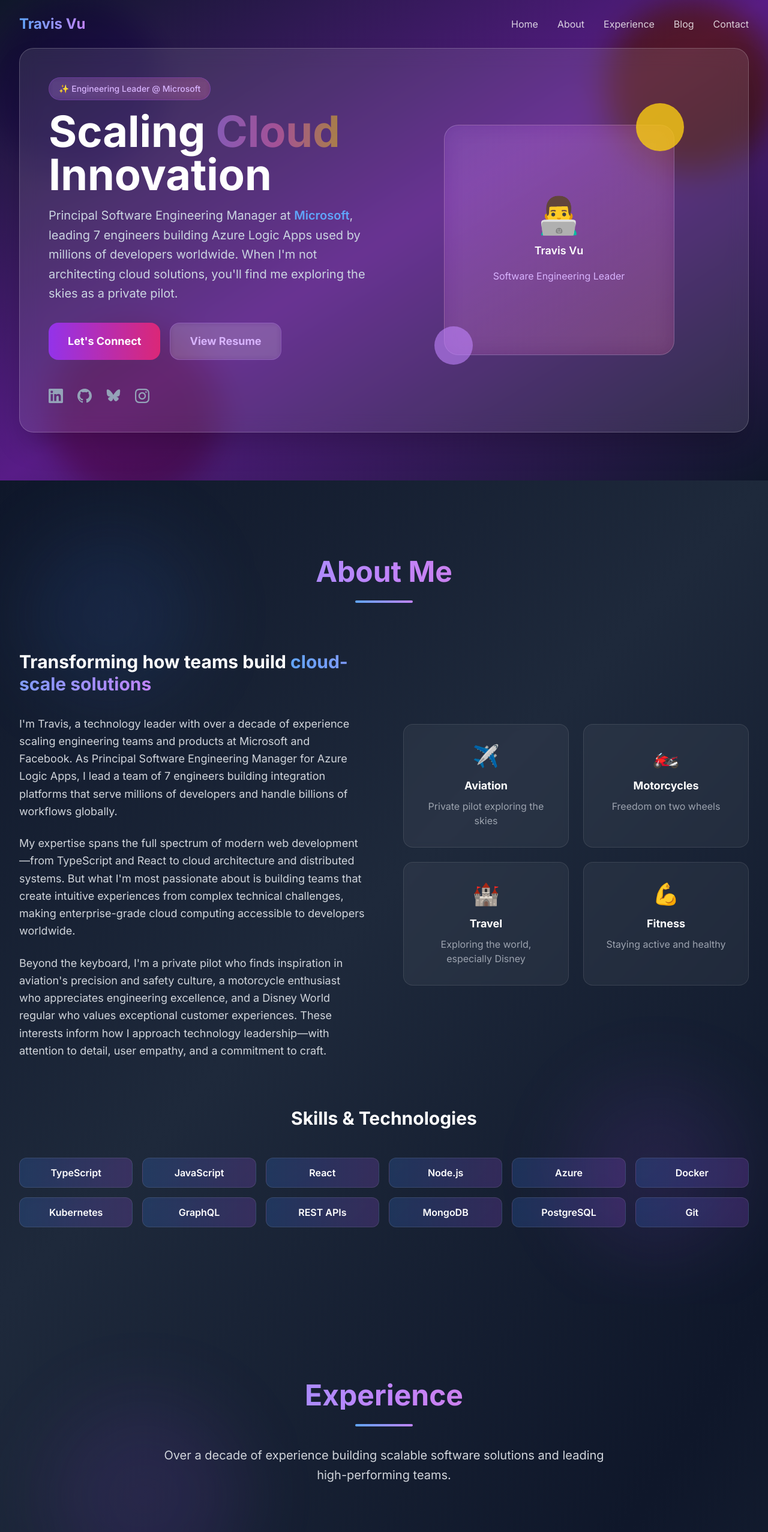
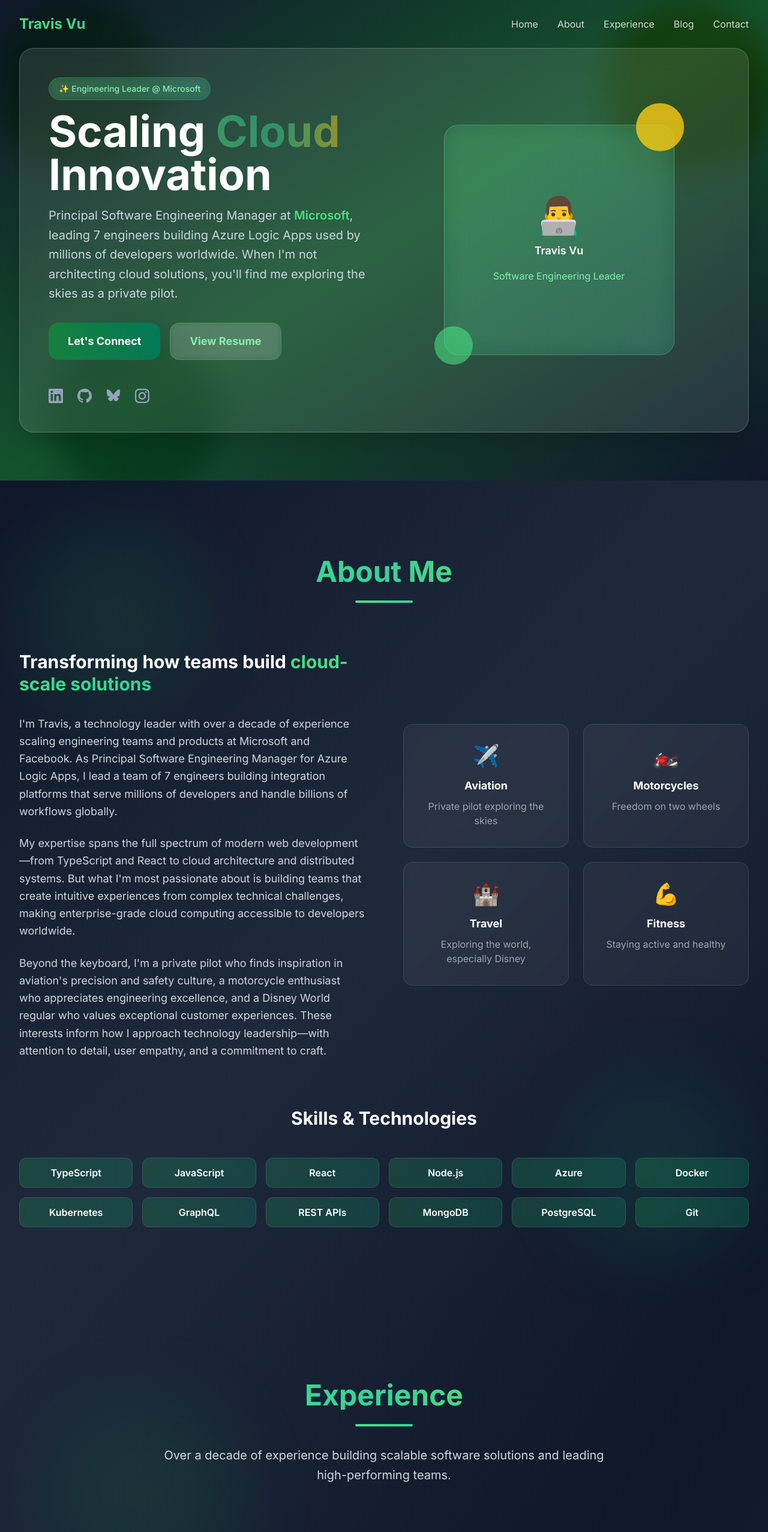
Before and after one commit to hartra344/homesite, a React (Vite) app: page / in a window 1280 px wide. Shown: the top 2554 px of the page at 60% size. Built offline with nearby package versions, Linux system fonts and the light colour scheme.

Commit message:
Refactor color scheme across components to use green and emerald gradients for a cohesive design update

```diff
--- a/src/components/About.tsx
+++ b/src/components/About.tsx
@@ -5,23 +5,23 @@
     <section id="about" className="py-32 bg-gradient-to-br from-slate-900 via-slate-800 to-slate-900 relative overflow-hidden">
       {/* Background Effects */}
       <div className="absolute inset-0">
-        <div className="absolute top-20 left-10 w-72 h-72 bg-blue-500/10 rounded-full blur-3xl"></div>
-        <div className="absolute bottom-20 right-10 w-72 h-72 bg-purple-500/10 rounded-full blur-3xl"></div>
+        <div className="absolute top-20 left-10 w-72 h-72 bg-green-500/10 rounded-full blur-3xl"></div>
+        <div className="absolute bottom-20 right-10 w-72 h-72 bg-emerald-500/10 rounded-full blur-3xl"></div>
       </div>
 
       <div className="max-w-7xl mx-auto px-4 sm:px-6 lg:px-8 relative">
         <div className="text-center mb-20">
-          <h2 className="text-5xl font-bold bg-gradient-to-r from-blue-400 via-purple-400 to-pink-400 bg-clip-text text-transparent mb-6">
+          <h2 className="text-5xl font-bold bg-gradient-to-r from-green-400 via-emerald-400 to-lime-400 bg-clip-text text-transparent mb-6">
             About Me
           </h2>
-          <div className="w-24 h-1 bg-gradient-to-r from-blue-400 to-purple-400 mx-auto rounded-full"></div>
+          <div className="w-24 h-1 bg-gradient-to-r from-green-400 to-emerald-400 mx-auto rounded-full"></div>
         </div>
 
         <div className="grid grid-cols-1 lg:grid-cols-2 gap-16 items-center mb-20">
           <div className="space-y-6">
             <h3 className="text-3xl font-bold text-white mb-8 leading-tight">
               Transforming how teams build
-              <span className="bg-gradient-to-r from-blue-400 to-purple-400 bg-clip-text text-transparent"> cloud-scale solutions</span>
+              <span className="bg-gradient-to-r from-green-400 to-emerald-400 bg-clip-text text-transparent"> cloud-scale solutions</span>
             </h3>
             <div className="space-y-6">
               <p className="text-lg text-gray-300 leading-relaxed">
@@ -78,7 +78,7 @@
             ].map((skill, index) => (
               <div
                 key={skill}
-                className="group bg-gradient-to-r from-blue-500/20 to-purple-500/20 border border-white/10 backdrop-blur-sm text-white px-6 py-3 rounded-xl text-center font-semibold hover:from-blue-500/30 hover:to-purple-500/30 transition-all duration-300 hover:scale-105 hover:border-white/20"
+                className="group bg-gradient-to-r from-green-500/20 to-emerald-500/20 border border-white/10 backdrop-blur-sm text-white px-6 py-3 rounded-xl text-center font-semibold hover:from-green-500/30 hover:to-emerald-500/30 transition-all duration-300 hover:scale-105 hover:border-white/20"
                 style={{ animationDelay: `${index * 0.1}s` }}
               >
                 {skill}
--- a/src/components/Experience.tsx
+++ b/src/components/Experience.tsx
@@ -44,16 +44,16 @@
     <section id="experience" className="py-32 bg-gradient-to-br from-slate-800 via-slate-900 to-slate-800 relative overflow-hidden">
       {/* Background Effects */}
       <div className="absolute inset-0">
-        <div className="absolute top-40 left-20 w-80 h-80 bg-purple-500/10 rounded-full blur-3xl"></div>
-        <div className="absolute bottom-40 right-20 w-80 h-80 bg-blue-500/10 rounded-full blur-3xl"></div>
+        <div className="absolute top-40 left-20 w-80 h-80 bg-green-500/10 rounded-full blur-3xl"></div>
+        <div className="absolute bottom-40 right-20 w-80 h-80 bg-emerald-500/10 rounded-full blur-3xl"></div>
       </div>
 
       <div className="max-w-7xl mx-auto px-4 sm:px-6 lg:px-8 relative">
         <div className="text-center mb-20">
-          <h2 className="text-5xl font-bold bg-gradient-to-r from-blue-400 via-purple-400 to-pink-400 bg-clip-text text-transparent mb-6">
+          <h2 className="text-5xl font-bold bg-gradient-to-r from-green-400 via-emerald-400 to-lime-400 bg-clip-text text-transparent mb-6">
             Experience
           </h2>
-          <div className="w-24 h-1 bg-gradient-to-r from-blue-400 to-purple-400 mx-auto mb-8 rounded-full"></div>
+          <div className="w-24 h-1 bg-gradient-to-r from-green-400 to-emerald-400 mx-auto mb-8 rounded-full"></div>
           <p className="text-xl text-gray-300 max-w-3xl mx-auto leading-relaxed">
             Over a decade of experience building scalable software solutions and leading high-performing teams.
           </p>
@@ -67,14 +67,14 @@
             >
               <div className="flex flex-col md:flex-row md:items-center md:justify-between mb-8">
                 <div className="space-y-2">
-                  <h3 className="text-3xl font-bold text-white group-hover:text-blue-300 transition-colors duration-300">
+                  <h3 className="text-3xl font-bold text-white group-hover:text-green-300 transition-colors duration-300">
                     {exp.role}
                   </h3>
-                  <h4 className="text-xl bg-gradient-to-r from-blue-400 to-purple-400 bg-clip-text text-transparent font-bold">
+                  <h4 className="text-xl bg-gradient-to-r from-green-400 to-emerald-400 bg-clip-text text-transparent font-bold">
                     {exp.company}
                   </h4>
                 </div>
-                <div className="bg-gradient-to-r from-blue-500/20 to-purple-500/20 text-white font-semibold px-6 py-3 rounded-xl border border-white/10 mt-4 md:mt-0">
+                <div className="bg-gradient-to-r from-green-500/20 to-emerald-500/20 text-white font-semibold px-6 py-3 rounded-xl border border-white/10 mt-4 md:mt-0">
                   {exp.period}
                 </div>
               </div>
@@ -88,7 +88,7 @@
                 <ul className="space-y-4">
                   {exp.achievements.map((achievement, i) => (
                     <li key={i} className="flex items-start group/item">
-                      <div className="w-3 h-3 bg-gradient-to-r from-blue-400 to-purple-400 rounded-full mt-2 mr-4 flex-shrink-0 group-hover/item:scale-125 transition-transform duration-300"></div>
+                      <div className="w-3 h-3 bg-gradient-to-r from-green-400 to-emerald-400 rounded-full mt-2 mr-4 flex-shrink-0 group-hover/item:scale-125 transition-transform duration-300"></div>
                       <span className="text-gray-300 leading-relaxed group-hover/item:text-white transition-colors duration-300">
                         {achievement}
                       </span>
@@ -104,7 +104,7 @@
           <a
             href="/resume.html"
             target="_blank"
-            className="group inline-flex items-center bg-gradient-to-r from-blue-500 to-purple-600 text-white px-10 py-4 rounded-2xl font-bold text-lg hover:from-blue-600 hover:to-purple-700 transition-all duration-300 transform hover:scale-105 shadow-lg hover:shadow-2xl border border-white/20"
+            className="group inline-flex items-center bg-gradient-to-r from-green-600 to-emerald-700 text-white px-10 py-4 rounded-2xl font-bold text-lg hover:from-green-700 hover:to-emerald-800 transition-all duration-300 transform hover:scale-105 shadow-lg hover:shadow-2xl border border-white/20"
           >
             <svg className="w-6 h-6 mr-3 group-hover:scale-110 transition-transform duration-300" fill="none" stroke="currentColor" viewBox="0 0 24 24">
               <path strokeLinecap="round" strokeLinejoin="round" strokeWidth={2} d="M12 10v6m0 0l-3-3m3 3l3-3m2 8H7a2 2 0 01-2-2V5a2 2 0 012-2h5.586a1 1 0 01.707.293l5.414 5.414a1 1 0 01.293.707V19a2 2 0 01-2 2z" />
--- a/src/components/Header.tsx
+++ b/src/components/Header.tsx
@@ -25,7 +25,7 @@
     }`}>
       <nav className="max-w-7xl mx-auto px-4 sm:px-6 lg:px-8">
         <div className="flex justify-between items-center py-6">
-          <div className="text-2xl font-bold bg-gradient-to-r from-blue-400 to-purple-400 bg-clip-text text-transparent">
+          <div className="text-2xl font-bold bg-gradient-to-r from-green-400 to-emerald-400 bg-clip-text text-transparent">
             Travis Vu
           </div>
           <div className="hidden md:flex space-x-8">
@@ -34,35 +34,35 @@
               className="text-white/80 hover:text-white transition-all duration-300 hover:scale-105 relative group"
             >
               Home
-              <div className="absolute bottom-0 left-0 w-0 h-0.5 bg-gradient-to-r from-blue-400 to-purple-400 group-hover:w-full transition-all duration-300"></div>
+              <div className="absolute bottom-0 left-0 w-0 h-0.5 bg-gradient-to-r from-green-400 to-emerald-400 group-hover:w-full transition-all duration-300"></div>
             </button>
             <button
               onClick={() => scrollToSection('about')}
               className="text-white/80 hover:text-white transition-all duration-300 hover:scale-105 relative group"
             >
               About
-              <div className="absolute bottom-0 left-0 w-0 h-0.5 bg-gradient-to-r from-blue-400 to-purple-400 group-hover:w-full transition-all duration-300"></div>
+              <div className="absolute bottom-0 left-0 w-0 h-0.5 bg-gradient-to-r from-green-400 to-emerald-400 group-hover:w-full transition-all duration-300"></div>
             </button>
             <button
               onClick={() => scrollToSection('experience')}
               className="text-white/80 hover:text-white transition-all duration-300 hover:scale-105 relative group"
             >
               Experience
-              <div className="absolute bottom-0 left-0 w-0 h-0.5 bg-gradient-to-r from-blue-400 to-purple-400 group-hover:w-full transition-all duration-300"></div>
+              <div className="absolute bottom-0 left-0 w-0 h-0.5 bg-gradient-to-r from-green-400 to-emerald-400 group-hover:w-full transition-all duration-300"></div>
             </button>
             <button
               onClick={() => scrollToSection('blog')}
               className="text-white/80 hover:text-white transition-all duration-300 hover:scale-105 relative group"
             >
               Blog
-              <div className="absolute bottom-0 left-0 w-0 h-0.5 bg-gradient-to-r from-blue-400 to-purple-400 group-hover:w-full transition-all duration-300"></div>
+              <div className="absolute bottom-0 left-0 w-0 h-0.5 bg-gradient-to-r from-green-400 to-emerald-400 group-hover:w-full transition-all duration-300"></div>
             </button>
             <button
               onClick={() => scrollToSection('contact')}
               className="text-white/80 hover:text-white transition-all duration-300 hover:scale-105 relative group"
             >
               Contact
-              <div className="absolute bottom-0 left-0 w-0 h-0.5 bg-gradient-to-r from-blue-400 to-purple-400 group-hover:w-full transition-all duration-300"></div>
+              <div className="absolute bottom-0 left-0 w-0 h-0.5 bg-gradient-to-r from-green-400 to-emerald-400 group-hover:w-full transition-all duration-300"></div>
             </button>
           </div>
         </div>
--- a/src/components/Hero.tsx
+++ b/src/components/Hero.tsx
@@ -1,11 +1,11 @@
 const Hero = () => {
   return (
-    <section id="home" className="relative min-h-screen flex items-center overflow-hidden bg-gradient-to-br from-slate-900 via-purple-900 to-slate-900">
+    <section id="home" className="relative min-h-screen flex items-center overflow-hidden bg-gradient-to-br from-slate-900 via-green-900 to-slate-900">
       {/* Animated background elements */}
       <div className="absolute inset-0">
-        <div className="absolute top-0 -left-4 w-72 h-72 bg-purple-500 rounded-full mix-blend-multiply filter blur-xl opacity-70 animate-blob"></div>
+        <div className="absolute top-0 -left-4 w-72 h-72 bg-green-500 rounded-full mix-blend-multiply filter blur-xl opacity-70 animate-blob"></div>
         <div className="absolute top-0 -right-4 w-72 h-72 bg-yellow-500 rounded-full mix-blend-multiply filter blur-xl opacity-70 animate-blob animation-delay-2000"></div>
-        <div className="absolute -bottom-8 left-20 w-72 h-72 bg-pink-500 rounded-full mix-blend-multiply filter blur-xl opacity-70 animate-blob animation-delay-4000"></div>
+        <div className="absolute -bottom-8 left-20 w-72 h-72 bg-emerald-500 rounded-full mix-blend-multiply filter blur-xl opacity-70 animate-blob animation-delay-4000"></div>
       </div>
 
       {/* Glass morphism container */}
@@ -14,19 +14,19 @@
           <div className="grid grid-cols-1 lg:grid-cols-2 gap-12 items-center">
             <div className="space-y-8">
               <div className="space-y-4">
-                <div className="inline-flex items-center px-4 py-2 rounded-full bg-gradient-to-r from-purple-500/20 to-pink-500/20 border border-purple-500/30 backdrop-blur-sm">
-                  <span className="text-purple-300 text-sm font-medium">✨ Engineering Leader @ Microsoft</span>
+                <div className="inline-flex items-center px-4 py-2 rounded-full bg-gradient-to-r from-green-500/20 to-emerald-500/20 border border-green-500/30 backdrop-blur-sm">
+                  <span className="text-green-300 text-sm font-medium">✨ Engineering Leader @ Microsoft</span>
                 </div>
                 <h1 className="text-5xl lg:text-7xl font-black text-white leading-tight">
                   Scaling{' '}
-                  <span className="bg-gradient-to-r from-purple-400 via-pink-400 to-yellow-400 bg-clip-text text-transparent animate-pulse">
+                  <span className="bg-gradient-to-r from-green-400 via-emerald-400 to-yellow-400 bg-clip-text text-transparent animate-pulse">
                     Cloud
                   </span>
                   <br />
                   Innovation
                 </h1>
                 <p className="text-xl text-slate-300 leading-relaxed max-w-2xl">
-                  Principal Software Engineering Manager at <span className="text-blue-400 font-semibold">Microsoft</span>,
+                  Principal Software Engineering Manager at <span className="text-green-400 font-semibold">Microsoft</span>,
                   leading 7 engineers building Azure Logic Apps used by millions of developers worldwide.
                   When I'm not architecting cloud solutions, you'll find me exploring the skies as a private pilot.
                 </p>
@@ -35,14 +35,14 @@
               <div className="flex flex-col sm:flex-row gap-4">
                 <a
                   href="#contact"
-                  className="group relative inline-flex items-center justify-center px-8 py-4 text-lg font-bold text-white transition-all duration-300 bg-gradient-to-r from-purple-600 to-pink-600 rounded-2xl hover:scale-105 hover:shadow-2xl hover:shadow-purple-500/25"
+                  className="group relative inline-flex items-center justify-center px-8 py-4 text-lg font-bold text-white transition-all duration-300 bg-gradient-to-r from-green-700 to-emerald-700 rounded-2xl hover:scale-105 hover:shadow-2xl hover:shadow-green-500/25"
                 >
                   <span className="relative z-10">Let's Connect</span>
-                  <div className="absolute inset-0 bg-gradient-to-r from-purple-700 to-pink-700 rounded-2xl opacity-0 group-hover:opacity-100 transition-opacity duration-300"></div>
+                  <div className="absolute inset-0 bg-gradient-to-r from-green-800 to-emerald-800 rounded-2xl opacity-0 group-hover:opacity-100 transition-opacity duration-300"></div>
                 </a>
                 <a
                   href="/resume.html"
-                  className="group inline-flex items-center justify-center px-8 py-4 text-lg font-bold text-purple-300 transition-all duration-300 bg-white/10 backdrop-blur-sm border border-purple-400/30 rounded-2xl hover:bg-white/20 hover:scale-105 hover:shadow-xl"
+                  className="group inline-flex items-center justify-center px-8 py-4 text-lg font-bold text-green-300 transition-all duration-300 bg-white/10 backdrop-blur-sm border border-green-400/30 rounded-2xl hover:bg-white/20 hover:scale-105 hover:shadow-xl"
                 >
                   View Resume
                 </a>
@@ -50,7 +50,7 @@
                <div className="flex space-x-6 pt-4">
                 <a
                   href="https://www.linkedin.com/in/travis-harris/"
-                  className="text-slate-400 hover:text-blue-400 transition-all duration-300 transform hover:scale-110"
+                  className="text-slate-400 hover:text-green-400 transition-all duration-300 transform hover:scale-110"
                   target="_blank"
                   rel="noopener noreferrer"
                   aria-label="LinkedIn profile"
@@ -72,7 +72,7 @@
                 </a>
                 <a
                   href="https://bsky.app/profile/travis.dev"
-                  className="text-slate-400 hover:text-sky-400 transition-all duration-300 transform hover:scale-110"
+                  className="text-slate-400 hover:text-green-400 transition-all duration-300 transform hover:scale-110"
                   target="_blank"
                   rel="noopener noreferrer"
                   aria-label="Bluesky profile"
@@ -83,7 +83,7 @@
                 </a>
                 <a
                   href="https://www.instagram.com/travih222/"
-                  className="text-slate-400 hover:text-pink-400 transition-all duration-300 transform hover:scale-110"
+                  className="text-slate-400 hover:text-emerald-400 transition-all duration-300 transform hover:scale-110"
                   target="_blank"
                   rel="noopener noreferrer"
                   aria-label="Instagram profile"
@@ -98,16 +98,16 @@
             {/* Right side - Modern illustration */}
             <div className="lg:flex justify-center hidden">
               <div className="relative">
-                <div className="w-96 h-96 bg-gradient-to-br from-purple-500/20 to-pink-500/20 rounded-3xl backdrop-blur-lg border border-white/20 flex items-center justify-center">
+                <div className="w-96 h-96 bg-gradient-to-br from-green-500/20 to-emerald-500/20 rounded-3xl backdrop-blur-lg border border-white/20 flex items-center justify-center">
                   <div className="text-center space-y-4">
                     <div className="text-6xl">👨‍💻</div>
                     <div className="text-white font-semibold text-lg">Travis Vu</div>
-                    <div className="text-purple-300">Software Engineering Leader</div>
+                    <div className="text-green-300">Software Engineering Leader</div>
                   </div>
                 </div>
                 {/* Floating elements */}
                 <div className="absolute -top-4 -right-4 w-20 h-20 bg-yellow-400 rounded-full opacity-80 animate-bounce"></div>
-                <div className="absolute -bottom-4 -left-4 w-16 h-16 bg-purple-400 rounded-full opacity-60 animate-pulse"></div>
+                <div className="absolute -bottom-4 -left-4 w-16 h-16 bg-green-400 rounded-full opacity-60 animate-pulse"></div>
               </div>
             </div>
           </div>
```
Also changed, not shown: public/resume.html (+9 -9 lines), src/components/Blog.tsx (+10 -10 lines), src/components/Contact.tsx (+17 -17 lines), src/components/Footer.tsx (+9 -9 lines), 1 other file (tests, documents, lock files or other folders).
